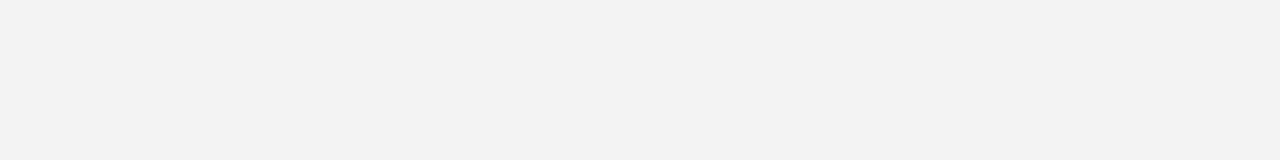
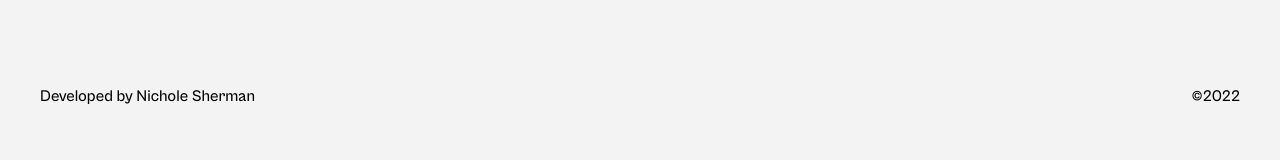
Before and after one commit to nichole-s/se_project_react, a React (Create React App) app: page / in a window 1280 px wide. Shown: the part 235-395 px from the top of the page. Built offline with nearby package versions, Linux system fonts and the light colour scheme; no server answers.

Commit message:
fixed footer positioning

```diff
--- a/src/components/App/App.js
+++ b/src/components/App/App.js
@@ -42,6 +42,7 @@ const App = () => {
 
   return (
     <div className="app">
+      <div>
         <Header
           weatherData={weatherData}
           openModal={() => {
@@ -53,7 +54,9 @@ const App = () => {
           defaultClothing={defaultClothingItems}
           handleCardClick={handleCardClick}
         />
+
         <Footer />
+      </div>
       {activeModal === "add" && (
         <ModalWithForm
           isOpen={activeModal === "add"}
--- a/src/components/Footer/Footer.css
+++ b/src/components/Footer/Footer.css
@@ -4,15 +4,5 @@
   max-width: 1360px;
   max-height: 20px;
   font-family: CabinetGrotesk-Medium;
-  line-height: 20;
+  line-height: 20px;
 }
-
-.footer__developer {
-  padding: 0;
-  margin: 0;
-}
-
-.footer__copyright {
-  padding: 0;
-  margin: 0;
-}
```
Lines whose indentation alone changed are shown as unchanged.
